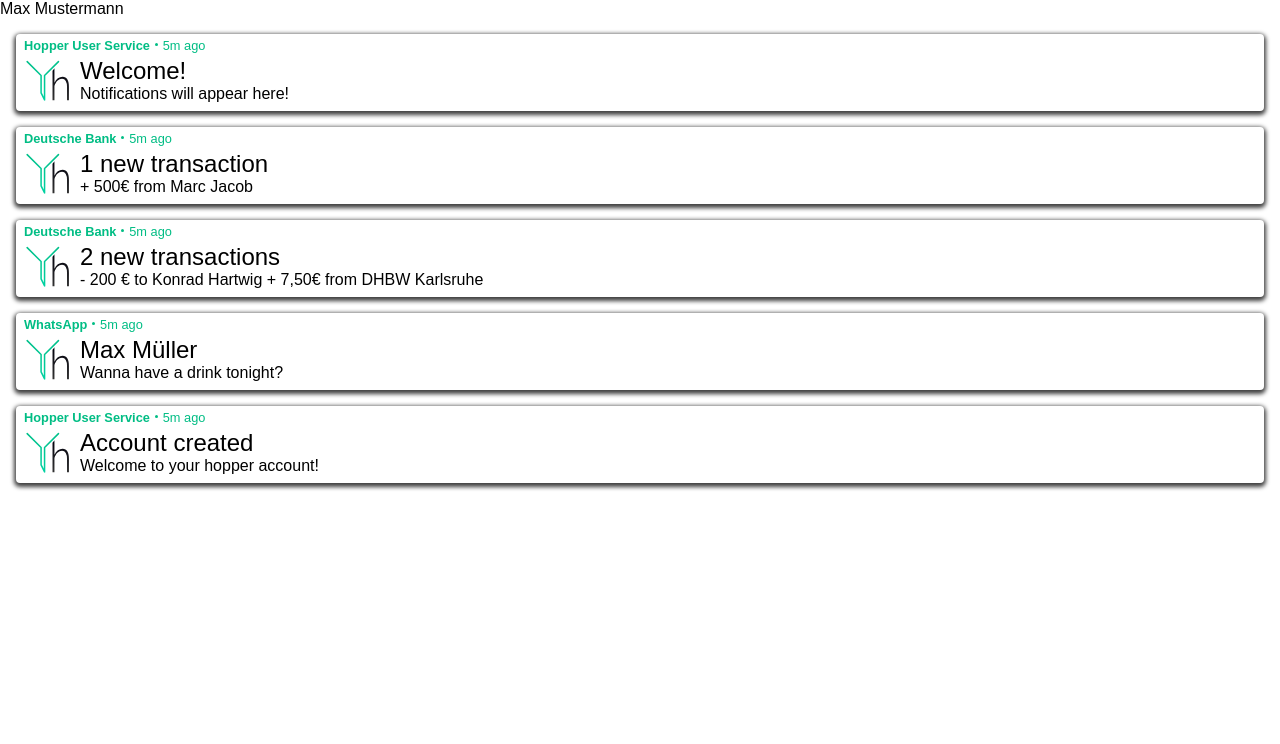
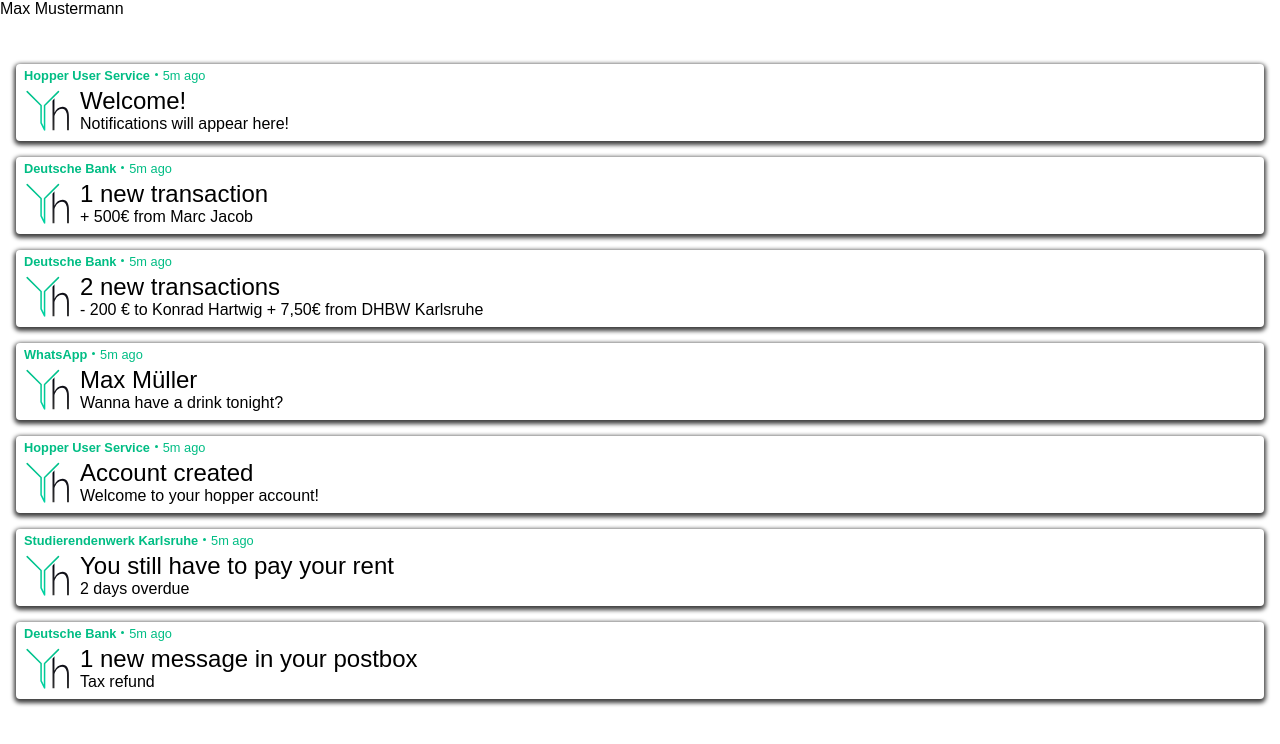
Before and after one commit to hopperteam/hopper-server, a React app in the folder frontend/: page / in a window 1280 px wide. Shown: the top 744 px of the page. Built offline with nearby package versions, Linux system fonts and the light colour scheme.

Commit message:
Add automatic loading of elements while scrolling  - Improved layout of page  - Scroll listeners  - Made Dummy Api slow

```diff
--- a/frontend/src/api.ts
+++ b/frontend/src/api.ts
@@ -1,7 +1,7 @@
 import {App} from "./types";
 import {Notification} from "./types";
 
-const LOADING_TIME = 200;
+const LOADING_TIME = 2000;
 
 const DEMO_APPS = [
     new App(1, "Hopper User Service", require("./img/logo_small.svg"), true, true,"hoppercloud.net", "https://app.hoppercloud.net"),
@@ -17,7 +17,9 @@
     new Notification(4,"2 new transactions", 3, Date.now(), undefined, false, false, "default", "- 200 € to Konrad Hartwig\n+ 7,50€ from DHBW Karlsruhe", []),
     new Notification(5,"1 new message from your caretaker", 4, Date.now(), undefined, true, false, "default", "1 new message", []),
     new Notification(6,"Max Müller", 2, Date.now(), undefined, false, false, "default", "Wanna have a drink tonight?", []),
-    new Notification(7,"Marie Mustermann", 2, Date.now(), undefined, true, false, "default", "What are you doing later today?", [])
+    new Notification(7,"Marie Mustermann", 2, Date.now() - 30, undefined, true, false, "default", "What are you doing later today?", []),
+    new Notification(8,"1 new message in your postbox", 3, Date.now() - 500, undefined, false, false, "default", "Tax refund", []),
+    new Notification(9,"You still have to pay your rent", 4, Date.now() - 200, undefined, false, false, "default", "2 days overdue", []),
 ];
 
 export default class HopperApi {
@@ -43,11 +45,15 @@
 
     public async getNotifications(includeDone: boolean, app: number|undefined, offset: number, limit: number): Promise<Notification[]> {
         return new Promise<Notification[]>(resolve => {
-            let filtered = DEMO_NOTIFICATIONS
-                .filter(x => (app == undefined) || x.serviceProvider == app)
-                .filter(x => includeDone || !x.isDone);
+            console.log("## DUMMY API ##: getNotifications(" + includeDone + ", " + app + ", " + offset + ", " + limit + ")");
+            setTimeout(() => {
+                let filtered = DEMO_NOTIFICATIONS
+                    .filter(x => (app == undefined) || x.serviceProvider == app)
+                    .filter(x => includeDone || !x.isDone)
+                    .sort((x, y) => y.timestamp - x.timestamp);
 
-            resolve(filtered.slice(offset, offset + limit));
+                resolve(filtered.slice(offset, offset + limit));
+            }, LOADING_TIME);
         });
     }
 
--- a/frontend/src/app.tsx
+++ b/frontend/src/app.tsx
@@ -27,9 +27,9 @@
     );
 }
 
-function updateView(user: User, notifications: NotificationSet) {
+function updateView(user: User, notifications: NotificationSet, loadingController: LoadingController) {
     ReactDOM.render(
-        <MainView user={user} notifications={notifications} />,
+        <MainView user={user} notifications={notifications} loadingController={loadingController} />,
         document.getElementById("root")
     );
 }
@@ -44,12 +44,10 @@
 
     let loadingController = new LoadingController(api, notifications);
     await loadingController.loadApps();
-    let loaded = await loadingController.loadNotifications(false, undefined);
 
-    console.log("Loaded: " + loaded);
     console.log(loadingController);
 
-    updateView(user, notifications);
+    updateView(user, notifications, loadingController);
 }
 
 main();
--- a/frontend/src/components/mainView.tsx
+++ b/frontend/src/components/mainView.tsx
@@ -1,12 +1,14 @@
 import * as React from 'react';
 import {User} from 'types';
 import {NotificationIterator, NotificationSet} from "notificationSet";
-import NotificationContainer from 'components/notificationView'
+import {NotificationContainer} from 'components/notificationView'
 import TopBarView from 'components/topBarView'
+import LoadingController from "../loadingController";
 
 type MainViewProps = {
     user: User,
-    notifications: NotificationSet
+    notifications: NotificationSet,
+    loadingController: LoadingController
 }
 
 type MainViewState = {
@@ -25,9 +27,9 @@
     render(): React.ReactNode {
         console.log(JSON.stringify(this.props.notifications));
         console.log(this.props.notifications);
-        return <div>
+        return <div id="mainView">
             <TopBarView user={this.props.user} />
-            <NotificationContainer iterator={this.state.currentNotificationIterator} notifications={this.props.notifications} />
+            <NotificationContainer iterator={this.state.currentNotificationIterator} notifications={this.props.notifications} loadingController={this.props.loadingController} />
         </div>;
     }
 }
--- a/frontend/src/components/notificationView.tsx
+++ b/frontend/src/components/notificationView.tsx
@@ -1,8 +1,22 @@
 import * as React from 'react';
 import {NotificationIterator, NotificationSet} from 'notificationSet';
 import {App, Notification} from "../types";
+import LoadingController from "../loadingController";
+import {Simulate} from "react-dom/test-utils";
+import load = Simulate.load;
 
 type NotificationContainerProps = {
+    iterator: NotificationIterator,
+    notifications: NotificationSet,
+    loadingController: LoadingController
+}
+
+type NotificationContainerState = {
+    currentlyLoading: boolean,
+    loadingFinished: boolean
+}
+
+type NotificationListProps = {
     iterator: NotificationIterator,
     notifications: NotificationSet
 }
@@ -12,11 +26,61 @@
     sender: App
 }
 
-export default class NotificationContainer extends React.Component<NotificationContainerProps> {
+export class NotificationContainer extends React.Component<NotificationContainerProps, NotificationContainerState> {
+
+
+    constructor(props: Readonly<NotificationContainerProps>) {
+        super(props);
+        this.state = { currentlyLoading: false, loadingFinished: false }
+    }
+
+    private async checkScrollState(el: HTMLElement): Promise<void> {
+        if (this.state.loadingFinished) return;
+        let invisibleSpaceBottom = el.scrollHeight - el.offsetHeight - el.scrollTop;
+
+        if (invisibleSpaceBottom < 1000) {
+            if (this.state.currentlyLoading) return;
+            console.log("loading....");
+            this.setState({currentlyLoading: true});
+
+            let loaded = await this.props.loadingController.loadNotifications(false, undefined);
+
+            console.log("done loading!");
+            this.setState({currentlyLoading: false, loadingFinished: !loaded});
+            if (!loaded) console.log("Loaded all elements!");
+        }
+        return this.checkScrollState(el);
+    }
+
+    private async callCheckScrollState() {
+        let x = document.getElementById("notificationContainer");
+        if (x == null) return;
+        return this.checkScrollState(x);
+    }
+
+    private resizeListener = this.callCheckScrollState.bind(this);
+
+    async componentDidMount() {
+        window.addEventListener("resize", this.resizeListener);
+        await this.callCheckScrollState();
+    }
+
+    componentWillUnmount(): void {
+        window.removeEventListener("resize", this.resizeListener);
+    }
 
     render(): React.ReactNode {
         this.props.iterator.reset();
-        return <div id="notificationContainer" >
+        return <div id="notificationContainer" onScroll={ e => this.checkScrollState(e.target as HTMLElement) } >
+            <NotificationList notifications={this.props.notifications} iterator={this.props.iterator} />
+        </div>
+    }
+}
+
+export class NotificationList extends React.Component<NotificationListProps> {
+    render(): React.ReactNode {
+        this.props.iterator.reset();
+        return <div id="notificationList" >
             {this.props.iterator.map(value => {
                 return <NotificationView key={value.id} notification={value} sender={this.props.notifications.apps[value.serviceProvider]}/>
             })}
--- a/frontend/src/css/app.css
+++ b/frontend/src/css/app.css
@@ -4,3 +4,25 @@
     margin: 0;
     font-family: sans-serif;
 }
+
+#root, #mainView {
+    height: 100%;
+    width: 100%;
+}
+
+#mainView {
+    display: flex;
+    flex-direction: column;
+}
+
+#topBar {
+    height: 3em;
+    width: 100%;
+    flex-shrink: 0;
+}
+
+#notificationContainer {
+    overflow-y: scroll;
+    flex-grow: 1;
+    width: 100%;
+}
```
Also changed, not shown: frontend/src/loadingController.ts (+5 -5 lines).
